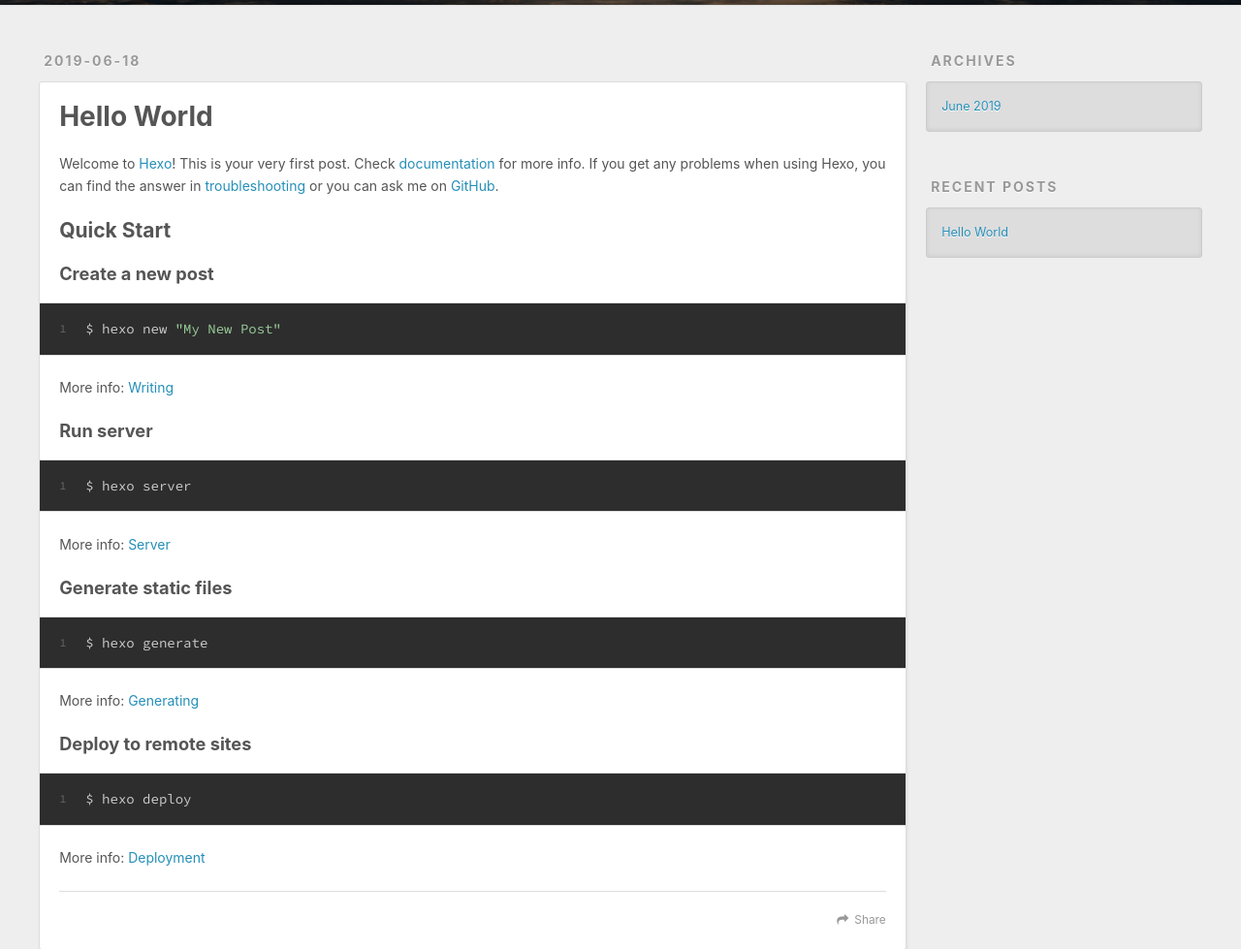
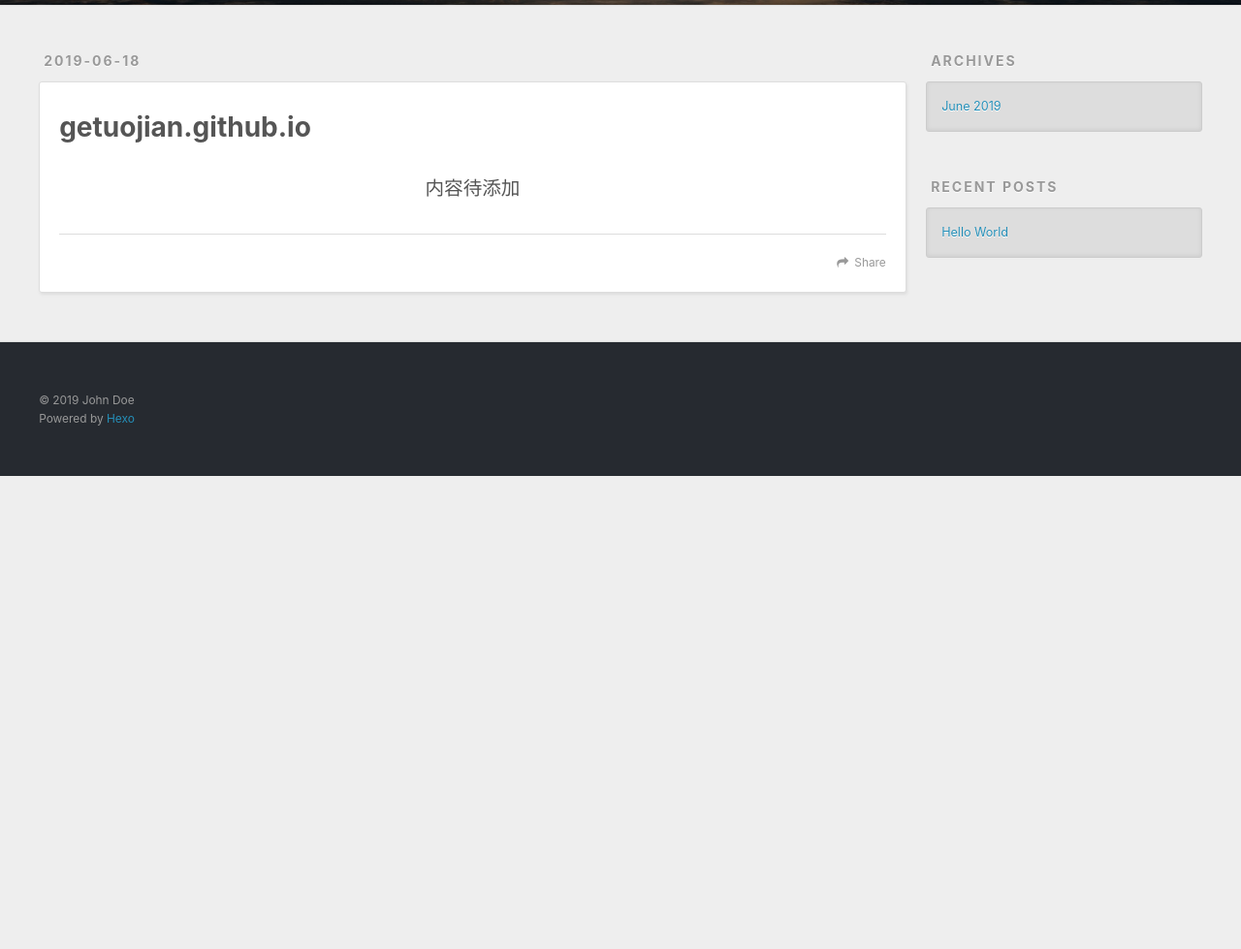
Before and after one commit to GeTuojian/getuojian.github.io, a plain HTML site: page README.html in a window 1280 px wide. Shown: the part 295-1274 px from the top of the page at 97% size. After the commit the page ends 800 px from the top, so only its background shows below. Drawn offline with nearby package versions, Linux system fonts and the light colour scheme.

Commit message:
Site updated: 2019-06-18 00:33:54

```diff
--- a/index.html
+++ b/README.html
@@ -7,13 +7,17 @@
 
   <title>Hexo</title>
   <meta name="viewport" content="width=device-width, initial-scale=1, maximum-scale=1">
-  <meta property="og:type" content="website">
+  <meta name="description" content="getuojian.github.io 内容待添加">
+<meta property="og:type" content="website">
 <meta property="og:title" content="Hexo">
-<meta property="og:url" content="http://yoursite.com/index.html">
+<meta property="og:url" content="http://yoursite.com/README.html">
 <meta property="og:site_name" content="Hexo">
+<meta property="og:description" content="getuojian.github.io 内容待添加">
 <meta property="og:locale" content="default">
+<meta property="og:updated_time" content="2019-06-17T16:33:17.972Z">
 <meta name="twitter:card" content="summary">
 <meta name="twitter:title" content="Hexo">
+<meta name="twitter:description" content="getuojian.github.io 内容待添加">
 
     <link rel="alternate" href="/atom.xml" title="Hexo" type="application/atom+xml">
 
@@ -60,58 +64,34 @@
   </div>
 </header>
       <div class="outer">
-        <section id="main">
-
-    <article id="post-hello-world" class="article article-type-post" itemscope itemprop="blogPost">
+        <section id="main"><article id="page-" class="article article-type-page" itemscope itemprop="blogPost">
   <div class="article-meta">
-    <a href="/2019/06/18/hello-world/" class="article-date">
-  <time datetime="2019-06-17T16:16:46.354Z" itemprop="datePublished">2019-06-18</time>
+    <a href="/README.html" class="article-date">
+  <time datetime="2019-06-17T16:33:17.972Z" itemprop="datePublished">2019-06-18</time>
 </a>
 
   </div>
   <div class="article-inner">
 
 
-      <header class="article-header">
-
-
-    <h1 itemprop="name">
-      <a class="article-title" href="/2019/06/18/hello-world/">Hello World</a>
-    </h1>
-
-
-      </header>
-
     <div class="article-entry" itemprop="articleBody">
 
-        <p>Welcome to <a href="https://hexo.io/" target="_blank" rel="noopener">Hexo</a>! This is your very first post. Check <a href="https://hexo.io/docs/" target="_blank" rel="noopener">documentation</a> for more info. If you get any problems when using Hexo, you can find the answer in <a href="https://hexo.io/docs/troubleshooting.html" target="_blank" rel="noopener">troubleshooting</a> or you can ask me on <a href="https://github.com/hexojs/hexo/issues" target="_blank" rel="noopener">GitHub</a>.</p>
-<h2 id="Quick-Start"><a href="#Quick-Start" class="headerlink" title="Quick Start"></a>Quick Start</h2><h3 id="Create-a-new-post"><a href="#Create-a-new-post" class="headerlink" title="Create a new post"></a>Create a new post</h3><figure class="highlight bash"><table><tr><td class="gutter"><pre><span class="line">1</span><br></pre></td><td class="code"><pre><span class="line">$ hexo new <span class="string">"My New Post"</span></span><br></pre></td></tr></table></figure>
-
-<p>More info: <a href="https://hexo.io/docs/writing.html" target="_blank" rel="noopener">Writing</a></p>
-<h3 id="Run-server"><a href="#Run-server" class="headerlink" title="Run server"></a>Run server</h3><figure class="highlight bash"><table><tr><td class="gutter"><pre><span class="line">1</span><br></pre></td><td class="code"><pre><span class="line">$ hexo server</span><br></pre></td></tr></table></figure>
-
-<p>More info: <a href="https://hexo.io/docs/server.html" target="_blank" rel="noopener">Server</a></p>
-<h3 id="Generate-static-files"><a href="#Generate-static-files" class="headerlink" title="Generate static files"></a>Generate static files</h3><figure class="highlight bash"><table><tr><td class="gutter"><pre><span class="line">1</span><br></pre></td><td class="code"><pre><span class="line">$ hexo generate</span><br></pre></td></tr></table></figure>
-
-<p>More info: <a href="https://hexo.io/docs/generating.html" target="_blank" rel="noopener">Generating</a></p>
-<h3 id="Deploy-to-remote-sites"><a href="#Deploy-to-remote-sites" class="headerlink" title="Deploy to remote sites"></a>Deploy to remote sites</h3><figure class="highlight bash"><table><tr><td class="gutter"><pre><span class="line">1</span><br></pre></td><td class="code"><pre><span class="line">$ hexo deploy</span><br></pre></td></tr></table></figure>
-
-<p>More info: <a href="https://hexo.io/docs/deployment.html" target="_blank" rel="noopener">Deployment</a></p>
+        <h1 id="getuojian-github-io"><a href="#getuojian-github-io" class="headerlink" title="getuojian.github.io"></a>getuojian.github.io</h1><blockquote>
+<p>内容待添加</p>
+</blockquote>
 
 
     </div>
     <footer class="article-footer">
-      <a data-url="http://yoursite.com/2019/06/18/hello-world/" data-id="cjx0l5jtr0000zy8zj897jgwo" class="article-share-link">Share</a>
+      <a data-url="http://yoursite.com/README.html" data-id="cjx0lln010000b78z61xdybjx" class="article-share-link">Share</a>
 
 
     </footer>
   </div>
 
-</article>
 
 
-
-
+</article>
 
 </section>
 
```
Also changed, not shown: 2019/06/18/hello-world/index.html (+1 -1 lines), 1 other file.
